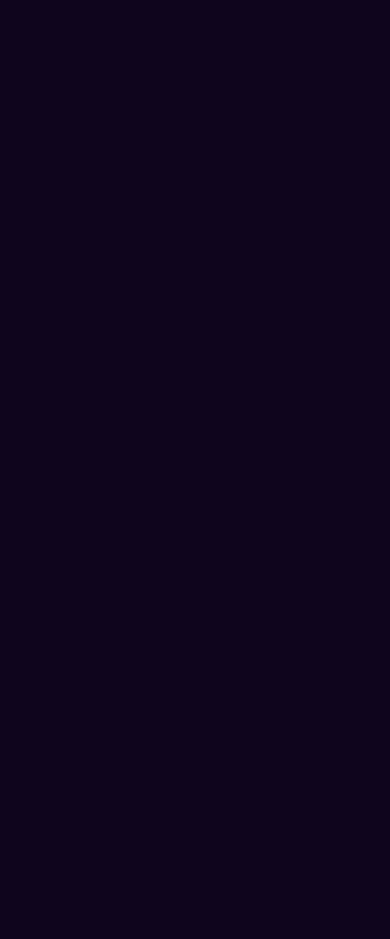
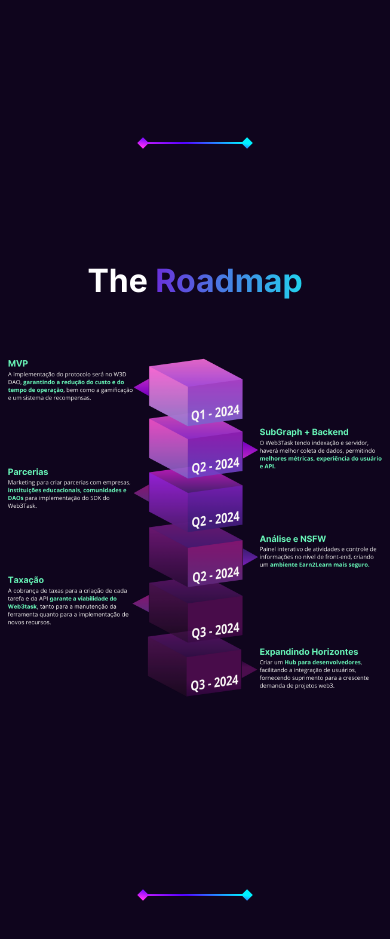
Before and after one commit to w3b3d3v/web3task-lp, a Next.js app: page / in a window 390 px wide. Shown: the part 6080-7019 px from the top of the page. Before the commit the page ends 6067 px from the top, so only its background shows below. Built offline with nearby package versions, Linux system fonts and the light colour scheme.

Commit message:
feat: add roadmap

```diff
--- a/src/app/page.tsx
+++ b/src/app/page.tsx
@@ -3,6 +3,7 @@
 	PartnersSection,
 	WhyChooseUsSection,
 	HowItWorksSection,
+	RoadmapSection,
 } from "@/components/04-templates";
 
 export default function Home() {
@@ -12,6 +13,7 @@
 			<PartnersSection />
 			<WhyChooseUsSection />
 			<HowItWorksSection />
+			<RoadmapSection />
 		</main>
 	);
 }
--- /dev/null
+++ b/src/components/02-molecules/TheRoadmap.tsx
@@ -0,0 +1,27 @@
+import Image from "next/image";
+import roadmap from "@/app/public/roadmap/roadmap.png";
+import { LineSeparatorIcon } from "@/components/01-atoms";
+
+export const TheRoadmap = () => {
+	return (
+		<div className="flex flex-col items-center justify-center">
+			<div className="div mb-[100px] mt-[150px] flex justify-center">
+				<LineSeparatorIcon />
+			</div>
+			<div>
+				<span className="font-['Inter'] text-[32px] font-bold leading-[64px] text-white md:text-[64px]">
+					The
+				</span>
+				<span className="bg-gradient-to-r from-violet-700 to-cyan-400 bg-clip-text text-[32px] font-bold leading-[64px] text-transparent md:text-[64px]">
+					&nbsp;Roadmap
+				</span>
+			</div>
+			<div>
+				<Image src={roadmap} alt={"roadmap"} />
+			</div>
+			<div className="div mb-[100px] mt-[150px] flex justify-center">
+				<LineSeparatorIcon />
+			</div>
+		</div>
+	);
+};
--- a/src/components/02-molecules/index.tsx
+++ b/src/components/02-molecules/index.tsx
@@ -3,3 +3,4 @@
 export * from "./CardsChooseUs";
 export * from "./CardsHowItWorks";
 export * from "./TheHeader";
+export * from "./TheRoadmap";
--- /dev/null
+++ b/src/components/04-templates/RoadmapSection.tsx
@@ -0,0 +1,9 @@
+import { TheRoadmap } from "@/components/02-molecules";
+
+export const RoadmapSection = () => {
+	return (
+		<section className="flex h-full w-full justify-center">
+			<TheRoadmap />
+		</section>
+	);
+};
--- a/src/components/04-templates/index.tsx
+++ b/src/components/04-templates/index.tsx
@@ -1,4 +1,5 @@
 export * from "./HeroSection";
 export * from "./HowItWorksSection";
 export * from "./PartnersSection";
+export * from "./RoadmapSection";
 export * from "./WhyChooseUsSection";
```
Also changed, not shown: src/app/public/roadmap/roadmap.png (added).
